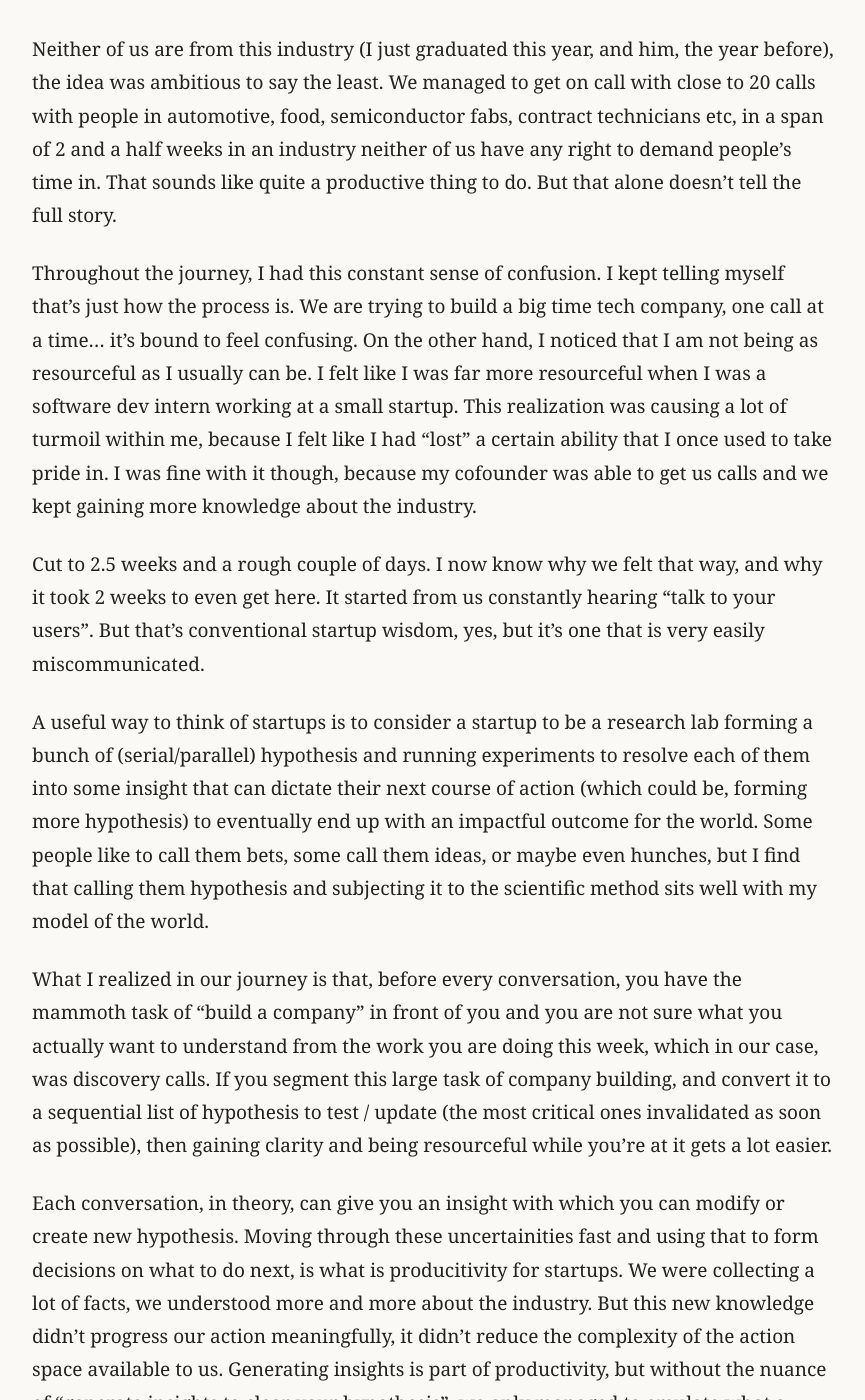
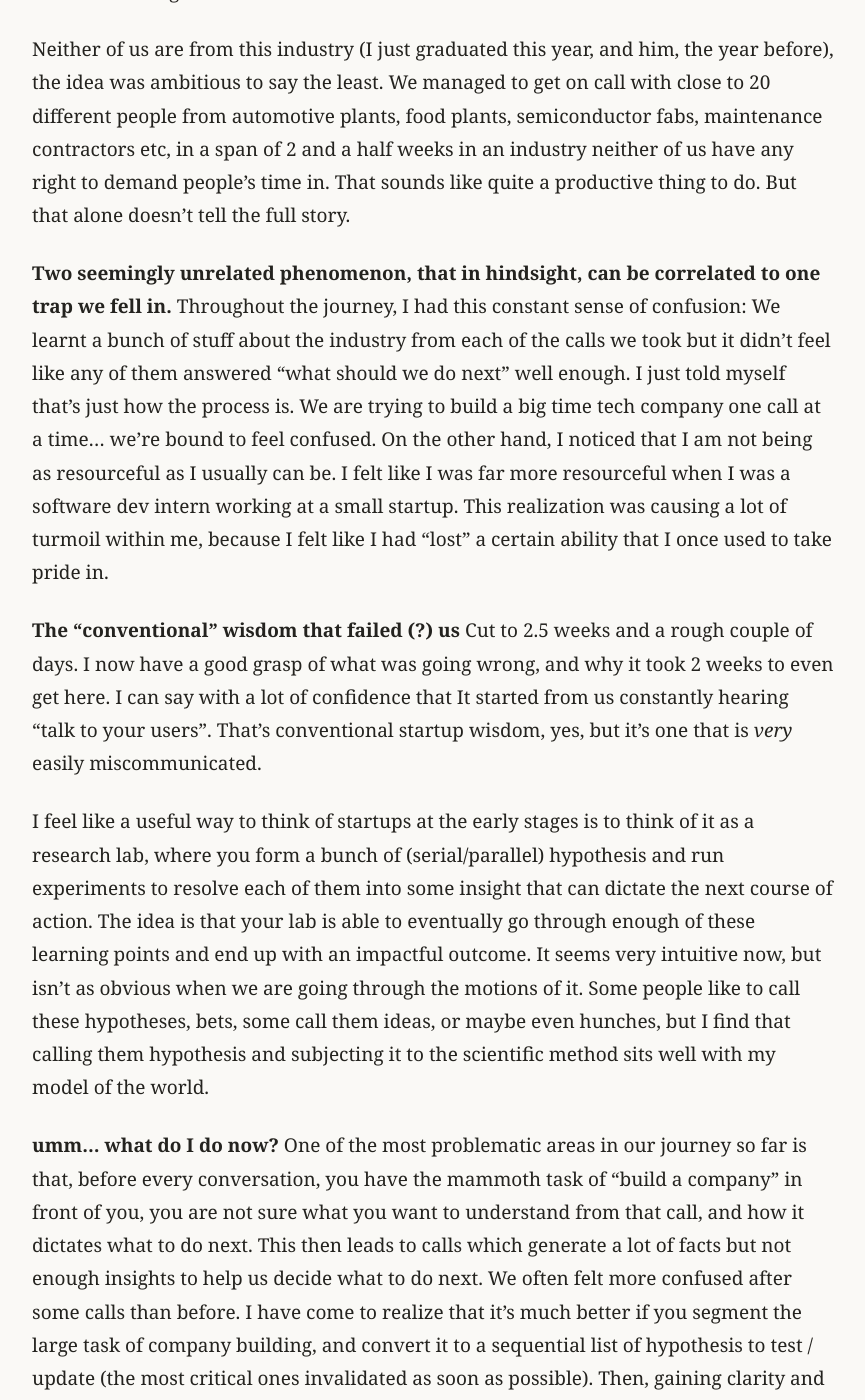
Before and after one commit to mviswanathsai/essays, a Jekyll site: the page built from _posts/2026-10-04-beware-activity-and-productivity-are-eerily-similar.md, in a window 1280 px wide and 1400 px high, scrolled down 1021 px. Shown: the whole window, without its empty margins (207-1072 px from the left). Built offline with Jekyll 4.4.1, drawn with Linux system fonts in a browser that asks for light colours; some of the changed text lies outside the part shown.

Commit message:
Publish Beware, Activity and Productivity are eerily similar.

```diff
--- a/_posts/2026-10-04-beware-activity-and-productivity-are-eerily-similar.md
+++ b/_posts/2026-10-04-beware-activity-and-productivity-are-eerily-similar.md
@@ -3,24 +3,38 @@
 ---
 
 # Beware, Activity and Productivity are eerily similar.
-My co-founder and I united with the idea to extend human capabilities in jobs that keep the world running: manufacturing, electricity, utilities etc. It's been 3 weeks, and I have lost conviction in the market.
+My co-founder and I united with the idea to extend human capabilities in jobs that keep the world running: manufacturing, electricity, utilities etc. It's been 3 weeks, and I think we had it wrong.
 
-Neither of us are from this industry (I just graduated this year, and him, the year before), the idea was ambitious to say the least. We managed to get on call with close to 20 calls with people in automotive, food, semiconductor fabs, contract technicians etc, in a span of 2 and a half weeks in an industry neither of us have any right to demand people's time in. That sounds like quite a productive thing to do. But that alone doesn't tell the full story.
+Neither of us are from this industry (I just graduated this year, and him, the year before), the idea was ambitious to say the least. We managed to get on call with close to 20 different people from automotive plants, food plants, semiconductor fabs, maintenance contractors etc, in a span of 2 and a half weeks in an industry neither of us have any right to demand people's time in. That sounds like quite a productive thing to do. But that alone doesn't tell the full story.
 
-Throughout the journey, I had this constant sense of confusion. I kept telling myself that's just how the process is. We are trying to build a big time tech company, one call at a time... it's bound to feel confusing. On the other hand, I noticed that I am not being as resourceful as I usually can be. I felt like I was far more resourceful when I was a software dev intern working at a small startup. This realization was causing a lot of turmoil within me, because I felt like I had "lost" a certain ability that I once used to take pride in. I was fine with it though, because my cofounder was able to get us calls and we kept gaining more knowledge about the industry.
+**Two seemingly unrelated phenomenon, that in hindsight, can be correlated to one trap we fell in.**
+Throughout the journey, I had this constant sense of confusion: We learnt a bunch of stuff about the industry from each of the calls we took but it didn't feel like any of them answered "what should we do next" well enough. I just told myself that's just how the process is. We are trying to build a big time tech company one call at a time... we're bound to feel confused.
+On the other hand, I noticed that I am not being as resourceful as I usually can be. I felt like I was far more resourceful when I was a software dev intern working at a small startup. This realization was causing a lot of turmoil within me, because I felt like I had "lost" a certain ability that I once used to take pride in.
 
-Cut to 2.5 weeks and a rough couple of days. I now know why we felt that way, and why it took 2 weeks to even get here. It started from us constantly hearing "talk to your users". But that's conventional startup wisdom, yes, but it's one that is very easily miscommunicated.
+**The "conventional" wisdom that failed (?) us**
+Cut to 2.5 weeks and a rough couple of days. I now have a good grasp of what was going wrong, and why it took 2 weeks to even get here. I can say with a lot of confidence that It started from us constantly hearing "talk to your users". That's conventional startup wisdom, yes, but it's one that is _very_ easily miscommunicated.
 
-A useful way to think of startups is to consider a startup to be a research lab forming a bunch of (serial/parallel) hypothesis and running experiments to resolve each of them into some insight that can dictate their next course of action (which could be, forming more hypothesis) to eventually end up with an impactful outcome for the world. Some people like to call them bets, some call them ideas, or maybe even hunches, but I find that calling them hypothesis and subjecting it to the scientific method sits well with my model of the world.
+I feel like a useful way to think of startups at the early stages is to think of it as a research lab, where you form a bunch of (serial/parallel) hypothesis and run experiments to resolve each of them into some insight that can dictate the next course of action. The idea is that your lab is able to eventually go through enough of these learning points and end up with an impactful outcome. It seems very intuitive now, but isn't as obvious when we are going through the motions of it. Some people like to call these hypotheses, bets, some call them ideas, or maybe even hunches, but I find that calling them hypothesis and subjecting it to the scientific method sits well with my model of the world.
 
-What I realized in our journey is that, before every conversation, you have the mammoth task of "build a company" in front of you and you are not sure what you actually want to understand from the work you are doing this week, which in our case, was discovery calls. If you segment this large task of company building, and convert it to a sequential list of hypothesis to test / update (the most critical ones invalidated as soon as possible), then gaining clarity and being resourceful while you're at it gets a lot easier.
+**umm... what do I do now?**
+One of the most problematic areas in our journey so far is that, before every conversation, you have the mammoth task of "build a company" in front of you, you are not sure what you want to understand from that call, and how it dictates what to do next. This then leads to calls which generate a lot of facts but not enough insights to help us decide what to do next. We often felt more confused after some calls than before.
+I have come to realize that it's much better if you segment the large task of company building, and convert it to a sequential list of hypothesis to test / update (the most critical ones invalidated as soon as possible). Then, gaining clarity and being resourceful while you're at it gets a lot easier.
 
-Each conversation, in theory, can give you an insight with which you can modify or create new hypothesis. Moving through these uncertainities fast and using that to form decisions on what to do next, is what is producitivity for startups. We were collecting a lot of facts, we understood more and more about the industry. But this new knowledge didn't progress our action meaningfully, it didn't reduce the complexity of the action space available to us. Generating insights is part of productivity, but without the nuance of "generate insights to clear your hypothesis", we only managed to emulate what a productive startup does witout intending to at all.
+**_The trap_**
+The trap that we fell into is clear as day: We had many hypotheses that we didn't really attempt to use to shape our next course of action and incoming information wasn't enough to align us in a clear direction, or reduce complexity along any axis.
 
-This is a very scary trap. But, we can avoid this by maintaining state. Think of the startup as a state machine, take the current hypothesis and internal state as input, run it through relevant experiments, and update the internal state according to the output. Simply being clear about what we know, what we don't know, and what we need to know to take the next step is how you can side step this scary trap. Then everything you do within the scope of these experiments: research, calls, MVPs, pilots, all make a lot of sense and provide a condusive environment for maximum productivity. This constrainted problem space enables you to become "relentlessly resourceful" within that set scope.
+Each (productive) conversation, in theory, can give you an insight with which you can modify existing hypotheses or create new ones. I have come to believe that moving through these uncertainities fast and using that to form decisions on what to do next, is productivity for startups in the early stage. Generating customer calls is part of productivity, but without the nuance of "generate insights that help you move forward", we only managed to _emulate_ what a productive startup does though that wasn't our intention.
 
-Understanding/discovery calls are still very important when you don't know what questions matter. At some point during the discovery process, you are gonna form intuitions about how the product should look and what the market is like. At that point, it's important to switch gears into the state machine.
+**The solution**
+Knowing what the problem is, the solution is very intuitive: maintaining relevant state and operating on top of it. Think of the startup again, this time, as a state machine: take the current hypothesis and internal state of knowns/unknowns/relevant data as input, run it through relevant experiments, and output patches to the internal state, hypotheses or generate new hypotheses altogether.
 
-The funny thing is, we hoped to reach this clarity through lots of conversations. In a way, this realization has been through these calls but not because they went amazingly well or that we found our product. Just the frustration that conventional wisdom is failing me (it wasn't really) is what got me out of that and into thinking these things through. "talk to users" is a good idea, not because you immediately get this wisdom, but you are likely to converge onto this if you go down the path of talking to more people. If you never talk to users, your chances of stumbling upon this understanding is very low.
+Simply put, being clear about what we know, what we don't know, and what we need to know to take the next step is how I think you can side step this trap. Then everything you do within the scope of these experiments: research, calls, MVPs, pilots, all make a lot of sense and provide a condusive environment for maximum productivity. This constrainted problem space enables you to become "relentlessly resourceful" within that set scope, because you are optimizing for a defined objective function that is much narrower than "build a company". I believe constraint is where creativity can really take it's course.
 
-Oh, and I cannot get over how similar this is to <https://www.technologyreview.com/2026/10/02/1145639/dont-be-fooled-llms-dont-reason/>. The article is essentially reasoning as a framework being normalized to: holding an epistemic state internally, and using that to drive decisions and this framework resulting in a suprising display of "creativity" in AlphaGo.
+> Of course, this isn't easy to do. The hard part is to know what the highest leverage question is, that can make the course easy for you. Going after questions at random probably isn't going to be very useful.
+
+Discovery calls are still very important when you don't yet know what questions matter. But at some point during any good discovery process (which I believe ours was), you are gonna form intuitions about how the product should look and what the market is like. At that point, it's important that you switch gears into the state machine. This point is something we came by a long time ago but we never really did anything about it.
+
+**Conventional wisdom is not lies though**
+The funny thing is, we hoped to reach this clarity through lots of conversations without understanding these underlying nuances. Just the frustration that conventional wisdom is failing me (news flash, it wasn't really) is what got me into thinking these things through. So it comes full circle to the fact that "talk to users" is a indeed a good idea, not because you immediately attain wisdom to build great startups. But because you are more likely to figure out the underlying nuances talking to users than If you don't.
+
+Oh, and I cannot get over how similar what I have put down here is, to <https://www.technologyreview.com/2026/10/02/1145639/dont-be-fooled-llms-dont-reason/>. The article is essentially about reasoning as a framework: holding an epistemic state internally, updating that state with evidence and using that to drive decisions. It is not surprising to see the author correlate this framework as the source of the suprising display of "creativity" from AlphaGo.
```
